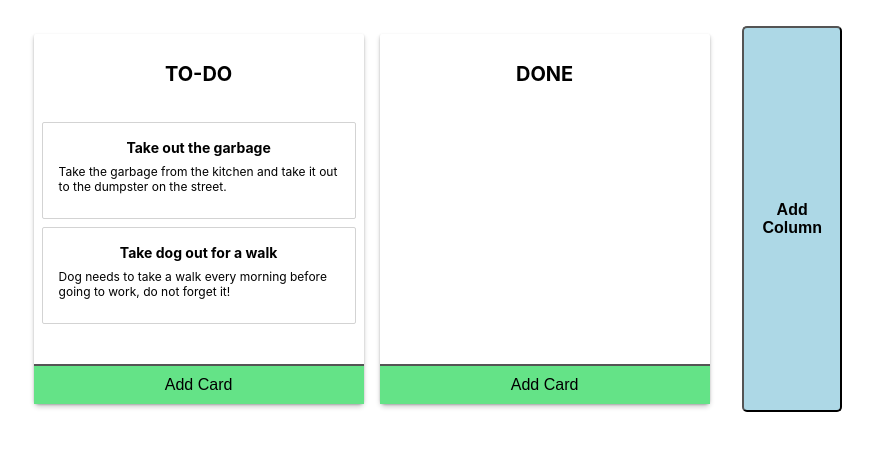
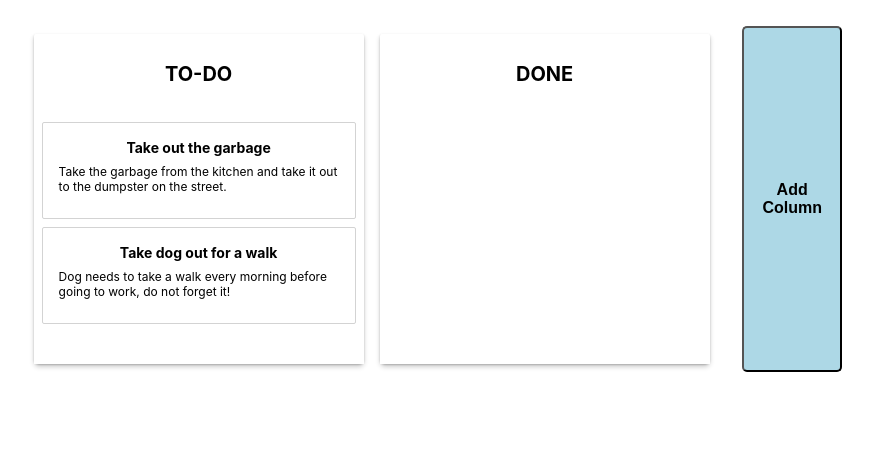
Before and after one commit to berkatik/react-advanced-kanban, a React (Create React App) app: page / in a window 1280 px wide. Shown: the top 450 px of the page, without its empty margins (0-873 px from the left). Built offline with nearby package versions, Linux system fonts and the light colour scheme.

Commit message:
Dynamic AddCard and AddColumn buttons
Now if we dont give a AddCard method as a prop to Kanban Component, there wont be an "Add Card" button.

If we dont give a AddColumn method as a prop to Kanban Component, there wont be an "Add Column" button.

```diff
--- a/src/components/App.jsx
+++ b/src/components/App.jsx
@@ -127,7 +127,7 @@ export default class App extends Component {
         return (
             <Kanban
                 data={ this.state }
-                addCard={ this.addCard }
+                // addCard={ this.addCard }
                 addColumn={ this.addColumn }
                 editCard={ this.editCard }
                 editColumn={ this.editColumn }
--- a/src/components/Column.jsx
+++ b/src/components/Column.jsx
@@ -76,7 +76,7 @@ export default class Column extends Component {
                             </div>)
                     }}
                 </Droppable>
-                <button className="btn__add-card" type="button" onClick={ this.addCard }>Add Card</button>
+                {this.props.addCard ? <button className="btn__add-card" type="button" onClick={this.addCard}>Add Card</button> : null}
             </div>
         )
     }
--- a/src/components/Kanban.jsx
+++ b/src/components/Kanban.jsx
@@ -39,7 +39,8 @@ export default class Kanban extends React.Component {
                         })}
                     </div>
                 </DragDropContext>
-                <button id="btn__add-column" type="button" onClick={this.props.addColumn}>Add Column</button>
+                {this.props.addColumn ? <button id="btn__add-column" type="button" onClick={this.props.addColumn}>Add Column</button> : null}
+
             </div>
         )
     }
```
